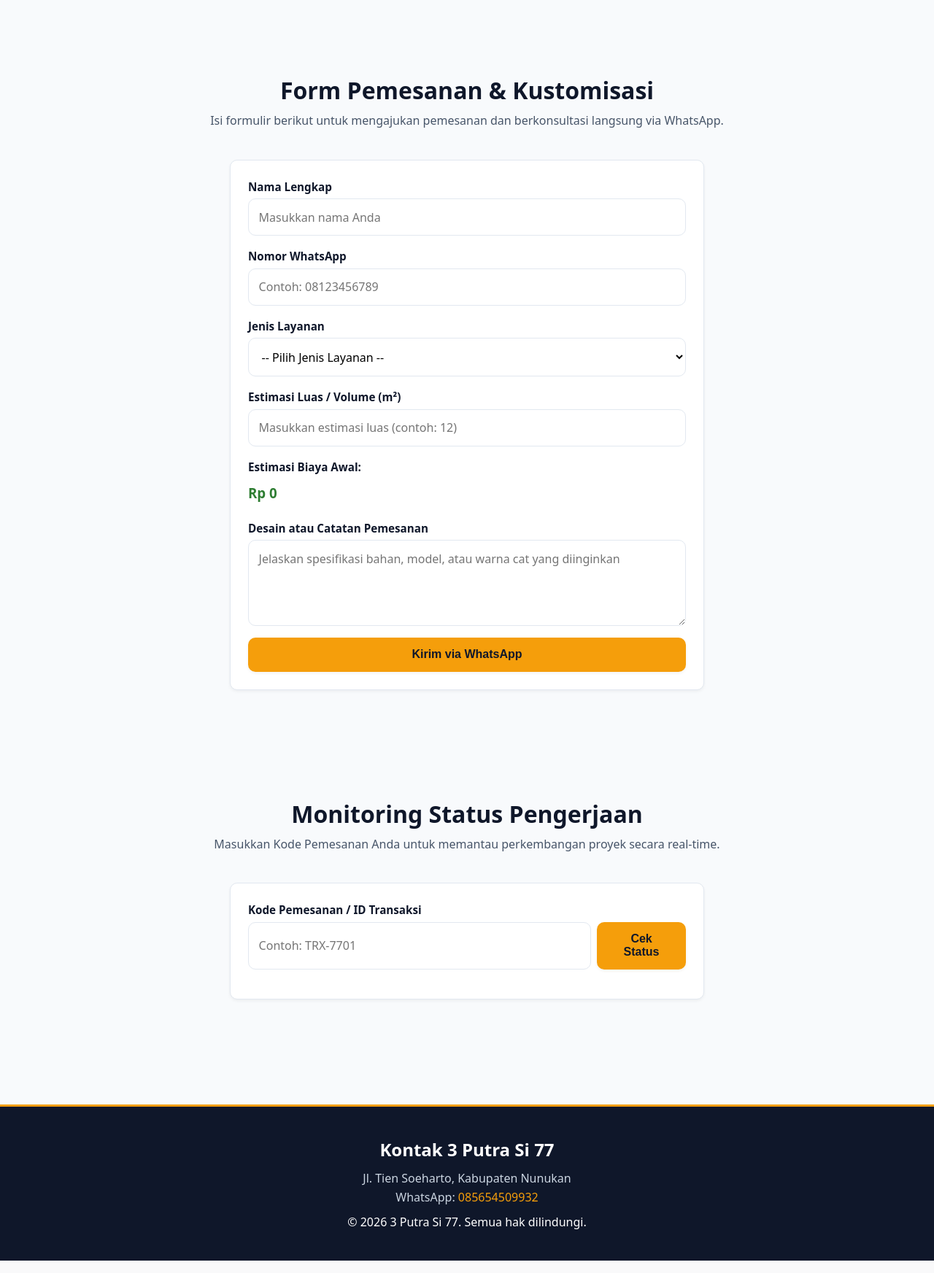
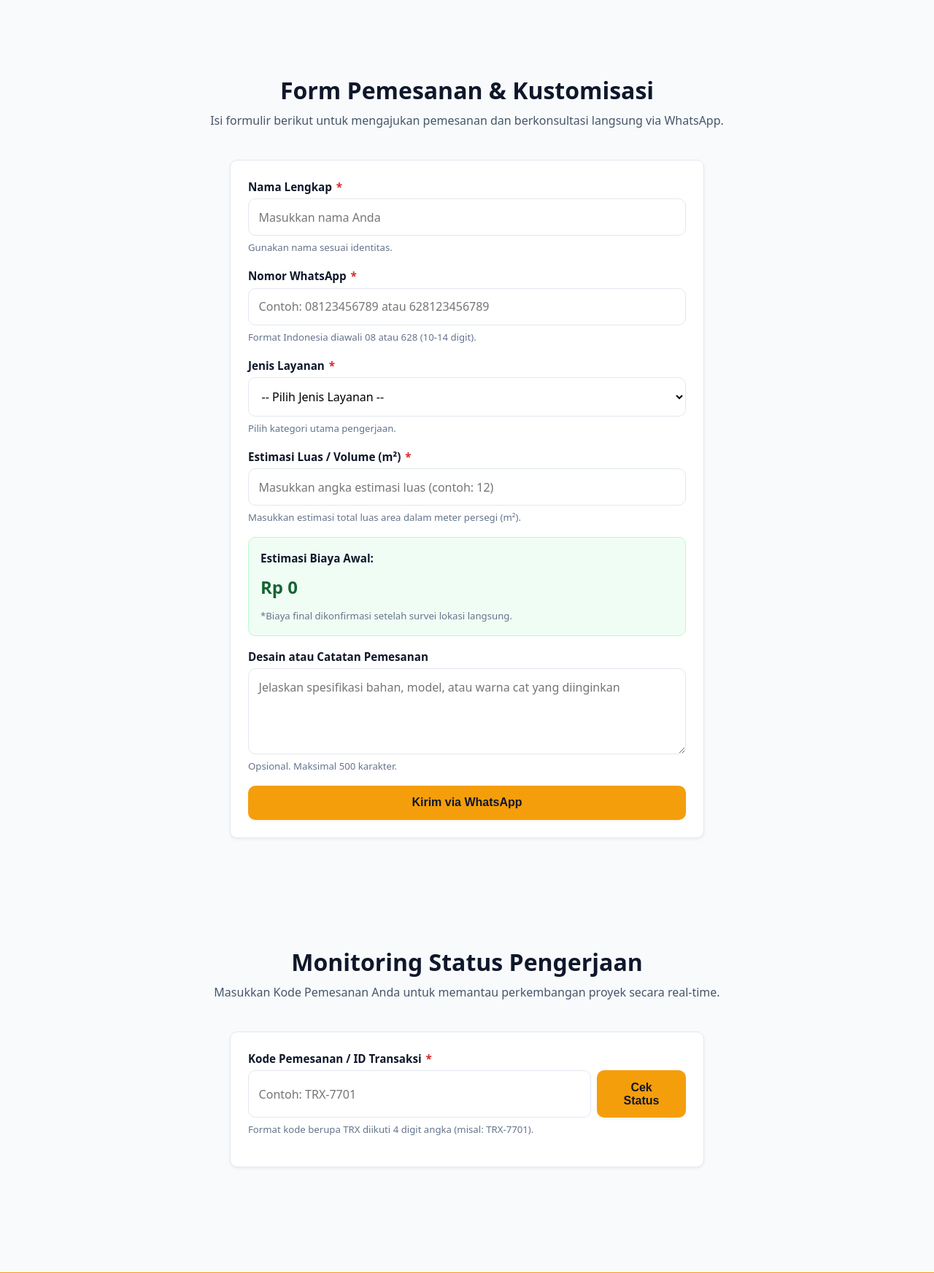
Before and after one commit to hekall2204/proyek_individu, a PHP site: page / in a window 1280 px wide. Shown: the part 1560-3305 px from the top of the page at 73% size. Run offline with PHP 8.4, Linux system fonts and the light colour scheme.

Commit message:
feat: implementasi form pemesanan dan validasi client-side

```diff
--- a/index.html
+++ b/index.html
@@ -109,36 +109,105 @@
         <p>Isi formulir berikut untuk mengajukan pemesanan dan berkonsultasi langsung via WhatsApp.</p>
       </div>
 
-      <form id="formPemesananWA" class="form-container">
+      <form id="formPemesananWA" class="form-container" novalidate aria-labelledby="formPemesananHeading">
+        <h3 id="formPemesananHeading" class="sr-only">Formulir Pemesanan Jasa</h3>
+
+        <!-- Live region untuk mengumumkan ringkasan status submit ke screen reader -->
+        <div id="formSummaryAlert" class="sr-only" aria-live="assertive" role="alert"></div>
+
         <div class="form-group">
-          <label for="nama">Nama Lengkap</label>
-          <input type="text" id="nama" class="form-control" placeholder="Masukkan nama Anda" required>
+          <label for="nama">Nama Lengkap <span class="required-asterisk" aria-hidden="true">*</span></label>
+          <input
+            type="text"
+            id="nama"
+            name="nama"
+            class="form-control"
+            placeholder="Masukkan nama Anda"
+            required
+            minlength="3"
+            aria-required="true"
+            aria-describedby="namaHelp namaError"
+          >
+          <span id="namaHelp" class="form-help">Gunakan nama sesuai identitas.</span>
+          <span id="namaError" class="error-message" aria-live="polite"></span>
         </div>
 
         <div class="form-group">
-          <label for="whatsapp">Nomor WhatsApp</label>
-          <input type="tel" id="whatsapp" class="form-control" placeholder="Contoh: 08123456789" required>
+          <label for="whatsapp">Nomor WhatsApp <span class="required-asterisk" aria-hidden="true">*</span></label>
+          <input
+            type="tel"
+            id="whatsapp"
+            name="whatsapp"
+            class="form-control"
+            placeholder="Contoh: 08123456789 atau 628123456789"
+            required
+            pattern="^(08|628|\+628)[0-9]{8,11}$"
+            aria-required="true"
+            aria-describedby="whatsappHelp whatsappError"
+          >
+          <span id="whatsappHelp" class="form-help">Format Indonesia diawali 08 atau 628 (10-14 digit).</span>
+          <span id="whatsappError" class="error-message" aria-live="polite"></span>
         </div>
 
         <div class="form-group">
-          <label for="jenis_layanan">Jenis Layanan</label>
-          <select id="jenis_layanan" class="form-control" required>
+          <label for="jenis_layanan">Jenis Layanan <span class="required-asterisk" aria-hidden="true">*</span></label>
+          <select
+            id="jenis_layanan"
+            name="jenis_layanan"
+            class="form-control"
+            required
+            aria-required="true"
+            aria-describedby="layananHelp layananError"
+          >
             <option value="" disabled selected>-- Pilih Jenis Layanan --</option>
             <option value="Pagar & Kanopi Besi">Pagar &amp; Kanopi Besi</option>
-            <option value="Teralis & Railing Tangga">Teralis &amp; Railing Besi</option>
+            <option value="Teralis & Railing Besi">Teralis &amp; Railing Besi</option>
             <option value="Furnitur & Servis Las">Furnitur &amp; Servis Las</option>
             <option value="Lainnya (Custom)">Lainnya (Custom)</option>
           </select>
+          <span id="layananHelp" class="form-help">Pilih kategori utama pengerjaan.</span>
+          <span id="layananError" class="error-message" aria-live="polite"></span>
         </div>
 
         <div class="form-group">
-          <label for="ukuran">Ukuran / Dimensi Barang</label>
-          <input type="text" id="ukuran" class="form-control" placeholder="Contoh: Railing 4m x 1m / Pagar 3m x 1.5m" required>
+          <label for="ukuran">Estimasi Luas / Volume (m²) <span class="required-asterisk" aria-hidden="true">*</span></label>
+          <input
+            type="number"
+            id="ukuran"
+            name="ukuran"
+            class="form-control"
+            placeholder="Masukkan angka estimasi luas (contoh: 12)"
+            required
+            min="1"
+            max="500"
+            step="0.1"
+            aria-required="true"
+            aria-describedby="ukuranHelp ukuranError"
+          >
+          <span id="ukuranHelp" class="form-help">Masukkan estimasi total luas area dalam meter persegi (m²).</span>
+          <span id="ukuranError" class="error-message" aria-live="polite"></span>
+        </div>
+
+        <!-- Dynamic Estimasi Display -->
+        <div class="form-group estimasi-box" aria-live="polite">
+          <label id="labelEstimasi">Estimasi Biaya Awal:</label>
+          <div id="estimasiDisplay" class="estimasi-value" aria-labelledby="labelEstimasi">Rp 0</div>
+          <small class="form-help">*Biaya final dikonfirmasi setelah survei lokasi langsung.</small>
         </div>
 
         <div class="form-group">
           <label for="catatan">Desain atau Catatan Pemesanan</label>
-          <textarea id="catatan" rows="4" class="form-control" placeholder="Jelaskan spesifikasi bahan, model, atau warna cat yang diinginkan"></textarea>
+          <textarea
+            id="catatan"
+            name="catatan"
+            rows="4"
+            class="form-control"
+            placeholder="Jelaskan spesifikasi bahan, model, atau warna cat yang diinginkan"
+            maxlength="500"
+            aria-describedby="catatanHelp catatanError"
+          ></textarea>
+          <span id="catatanHelp" class="form-help">Opsional. Maksimal 500 karakter.</span>
+          <span id="catatanError" class="error-message" aria-live="polite"></span>
         </div>
 
         <button type="submit" class="btn btn-primary btn-block">Kirim via WhatsApp</button>
@@ -153,18 +222,29 @@
       </div>
 
       <div class="form-container">
-        <form id="formCekStatus">
+        <form id="formCekStatus" novalidate>
           <div class="form-group">
-            <label for="kode_trx">Kode Pemesanan / ID Transaksi</label>
+            <label for="kode_trx">Kode Pemesanan / ID Transaksi <span class="required-asterisk" aria-hidden="true">*</span></label>
             <div class="search-box">
-              <input type="text" id="kode_trx" class="form-control" placeholder="Contoh: TRX-7701" required>
+              <input
+                type="text"
+                id="kode_trx"
+                class="form-control"
+                placeholder="Contoh: TRX-7701"
+                required
+                pattern="^TRX-[0-9]{4}$"
+                aria-required="true"
+                aria-describedby="kodeHelp kodeError"
+              >
               <button type="submit" class="btn btn-primary">Cek Status</button>
             </div>
+            <span id="kodeHelp" class="form-help">Format kode berupa TRX diikuti 4 digit angka (misal: TRX-7701).</span>
+            <span id="kodeError" class="error-message" aria-live="polite"></span>
           </div>
         </form>
 
         <!-- Dynamic Tracking Display -->
-        <div id="statusResult" class="status-result" style="display: none;">
+        <div id="statusResult" class="status-result" style="display: none;" aria-live="polite">
           <div class="status-info">
             <p><strong>Nama Pemesan:</strong> <span id="resNama">Pelanggan</span></p>
             <p><strong>Kode Transaksi:</strong> <span id="resKode">TRX-7701</span></p>
--- a/js/main.js
+++ b/js/main.js
@@ -4,7 +4,9 @@ import {
   buatPesanWhatsApp,
   simpanRiwayatCek,
   ambilRiwayatCek,
-  hitungEstimasiBiaya
+  hitungEstimasiBiaya,
+  validasiWhatsApp,
+  validasiKodeTrx
 } from './layanan.js';
 
 document.addEventListener('DOMContentLoaded', () => {
@@ -16,58 +18,197 @@ document.addEventListener('DOMContentLoaded', () => {
 
   setupDynamicUI();
 
+  // Helper untuk menampilkan error secara aksesibel
+  function showError(inputElement, errorElementId, message) {
+    const errorContainer = document.getElementById(errorElementId);
+    if (inputElement) {
+      inputElement.setAttribute('aria-invalid', 'true');
+      inputElement.classList.add('is-invalid');
+    }
+    if (errorContainer) {
+      errorContainer.textContent = message;
+      errorContainer.style.display = 'block';
+    }
+  }
+
+  // Helper untuk membersihkan error
+  function clearError(inputElement, errorElementId) {
+    const errorContainer = document.getElementById(errorElementId);
+    if (inputElement) {
+      inputElement.removeAttribute('aria-invalid');
+      inputElement.classList.remove('is-invalid');
+    }
+    if (errorContainer) {
+      errorContainer.textContent = '';
+      errorContainer.style.display = 'none';
+    }
+  }
+
+  // Real-time Update Estimasi
   function updateEstimasi() {
     const jenis = jenisLayananSelect.value;
     const volume = ukuranInput.value;
     const displayEstimasi = document.getElementById('estimasiDisplay');
 
-    if (jenis && volume && displayEstimasi) {
+    if (jenis && volume && !isNaN(volume) && parseFloat(volume) > 0) {
       const total = hitungEstimasiBiaya(jenis, volume);
-      displayEstimasi.textContent = `Rp ${total.toLocaleString('id-ID')}`;
+      if (displayEstimasi) displayEstimasi.textContent = `Rp ${total.toLocaleString('id-ID')}`;
     } else if (displayEstimasi) {
       displayEstimasi.textContent = 'Rp 0';
     }
   }
 
+  // Attach event listener real-time clearance & update
   if (jenisLayananSelect && ukuranInput) {
-    jenisLayananSelect.addEventListener('change', updateEstimasi);
-    ukuranInput.addEventListener('input', updateEstimasi);
+    jenisLayananSelect.addEventListener('change', () => {
+      clearError(jenisLayananSelect, 'layananError');
+      updateEstimasi();
+    });
+
+    ukuranInput.addEventListener('input', () => {
+      clearError(ukuranInput, 'ukuranError');
+      updateEstimasi();
+    });
   }
 
+  const namaInput = document.getElementById('nama');
+  if (namaInput) {
+    namaInput.addEventListener('input', () => clearError(namaInput, 'namaError'));
+  }
+
+  const waInput = document.getElementById('whatsapp');
+  if (waInput) {
+    waInput.addEventListener('input', () => clearError(waInput, 'whatsappError'));
+  }
+
+  if (inputKode) {
+    inputKode.addEventListener('input', () => clearError(inputKode, 'kodeError'));
+  }
+
+  // Validasi Form Pemesanan
   if (formPemesanan) {
     formPemesanan.addEventListener('submit', (event) => {
       event.preventDefault();
 
+      let isFormValid = true;
+      let firstInvalidInput = null;
+
+      // 1. Validasi Nama
+      const valNama = namaInput ? namaInput.value.trim() : '';
+      if (!valNama) {
+        showError(namaInput, 'namaError', 'Nama lengkap wajib diisi.');
+        isFormValid = false;
+        if (!firstInvalidInput) firstInvalidInput = namaInput;
+      } else if (valNama.length < 3) {
+        showError(namaInput, 'namaError', 'Nama lengkap minimal 3 karakter.');
+        isFormValid = false;
+        if (!firstInvalidInput) firstInvalidInput = namaInput;
+      } else {
+        clearError(namaInput, 'namaError');
+      }
+
+      // 2. Validasi WhatsApp
+      const valWA = waInput ? waInput.value.trim() : '';
+      if (!valWA) {
+        showError(waInput, 'whatsappError', 'Nomor WhatsApp wajib diisi.');
+        isFormValid = false;
+        if (!firstInvalidInput) firstInvalidInput = waInput;
+      } else if (!validasiWhatsApp(valWA)) {
+        showError(waInput, 'whatsappError', 'Format nomor WhatsApp tidak valid. Contoh: 08123456789 atau 628123456789');
+        isFormValid = false;
+        if (!firstInvalidInput) firstInvalidInput = waInput;
+      } else {
+        clearError(waInput, 'whatsappError');
+      }
+
+      // 3. Validasi Jenis Layanan
+      const valLayanan = jenisLayananSelect ? jenisLayananSelect.value : '';
+      if (!valLayanan) {
+        showError(jenisLayananSelect, 'layananError', 'Silakan pilih salah satu jenis layanan.');
+        isFormValid = false;
+        if (!firstInvalidInput) firstInvalidInput = jenisLayananSelect;
+      } else {
+        clearError(jenisLayananSelect, 'layananError');
+      }
+
+      // 4. Validasi Ukuran/Volume
+      const valUkuran = ukuranInput ? ukuranInput.value.trim() : '';
+      if (!valUkuran) {
+        showError(ukuranInput, 'ukuranError', 'Estimasi luas/volume wajib diisi.');
+        isFormValid = false;
+        if (!firstInvalidInput) firstInvalidInput = ukuranInput;
+      } else if (isNaN(valUkuran) || parseFloat(valUkuran) <= 0) {
+        showError(ukuranInput, 'ukuranError', 'Masukkan nilai luas berupa angka lebih besar dari 0.');
+        isFormValid = false;
+        if (!firstInvalidInput) firstInvalidInput = ukuranInput;
+      } else if (parseFloat(valUkuran) > 500) {
+        showError(ukuranInput, 'ukuranError', 'Estimasi luas maksimal 500 m² untuk pengajuan via web.');
+        isFormValid = false;
+        if (!firstInvalidInput) firstInvalidInput = ukuranInput;
+      } else {
+        clearError(ukuranInput, 'ukuranError');
+      }
+
+      // Aksesibilitas: Fokus ke input pertama yang bermasalah jika ada error
+      if (!isFormValid) {
+        if (firstInvalidInput) {
+          firstInvalidInput.focus();
+        }
+        const summaryAlert = document.getElementById('formSummaryAlert');
+        if (summaryAlert) {
+          summaryAlert.textContent = "Pengiriman formulir gagal.";
+        }
+        return;
+      }
+
+      // Jika Semua Valid
       try {
-        const jenis = jenisLayananSelect ? jenisLayananSelect.value : '';
-        const volume = ukuranInput ? ukuranInput.value : '';
-        const totalEstimasi = hitungEstimasiBiaya(jenis, volume);
-
+        const totalEstimasi = hitungEstimasiBiaya(valLayanan, valUkuran);
         const formData = {
-          nama: document.getElementById('nama').value,
-          whatsapp: document.getElementById('whatsapp').value,
-          jenisLayanan: jenis,
-          ukuran: `${volume} m² / unit`,
-          catatan: document.getElementById('catatan').value,
+          nama: valNama,
+          whatsapp: valWA,
+          jenisLayanan: valLayanan,
+          ukuran: valUkuran,
+          catatan: document.getElementById('catatan') ? document.getElementById('catatan').value : '',
           estimasi: totalEstimasi
         };
 
         const urlWA = buatPesanWhatsApp(formData);
+
+        const summaryAlert = document.getElementById('formSummaryAlert');
+        if (summaryAlert) {
+          summaryAlert.textContent = "Formulir berhasil diproses. Membuka tautan WhatsApp...";
+        }
+
         window.open(urlWA, '_blank');
       } catch (error) {
-        alert(error.message);
+        showError(namaInput, 'namaError', error.message);
       }
     });
   }
 
+  // Form Monitoring
   if (formMonitoring) {
     renderRiwayatBadges();
 
     formMonitoring.addEventListener('submit', (event) => {
       event.preventDefault();
-      if (inputKode) {
-        prosesPencarian(inputKode.value);
+      const valKode = inputKode ? inputKode.value.trim() : '';
+
+      if (!valKode) {
+        showError(inputKode, 'kodeError', 'Kode transaksi tidak boleh kosong.');
+        if (inputKode) inputKode.focus();
+        return;
       }
+
+      if (!validasiKodeTrx(valKode)) {
+        showError(inputKode, 'kodeError', 'Format kode salah. Gunakan format TRX-XXXX (contoh: TRX-7701).');
+        if (inputKode) inputKode.focus();
+        return;
+      }
+
+      clearError(inputKode, 'kodeError');
+      prosesPencarian(valKode);
     });
 
     const riwayatContainer = document.getElementById('riwayatContainer');
@@ -75,7 +216,10 @@ document.addEventListener('DOMContentLoaded', () => {
       riwayatContainer.addEventListener('click', (e) => {
         if (e.target.classList.contains('badge-history')) {
           const kode = e.target.textContent;
-          if (inputKode) inputKode.value = kode;
+          if (inputKode) {
+            inputKode.value = kode;
+            clearError(inputKode, 'kodeError');
+          }
           prosesPencarian(kode);
         }
       });
@@ -106,10 +250,14 @@ document.addEventListener('DOMContentLoaded', () => {
         }
       });
 
-      if (statusResultDiv) statusResultDiv.style.display = 'block';
+      if (statusResultDiv) {
+        statusResultDiv.style.display = 'block';
+        statusResultDiv.scrollIntoView({ behavior: 'smooth', block: 'nearest' });
+      }
     } catch (error) {
       if (statusResultDiv) statusResultDiv.style.display = 'none';
-      alert(error.message);
+      showError(inputKode, 'kodeError', error.message);
+      if (inputKode) inputKode.focus();
     }
   }
 
@@ -126,28 +274,11 @@ document.addEventListener('DOMContentLoaded', () => {
 
     riwayatContainer.innerHTML = `
       <small style="display:block; margin-bottom:5px; font-weight:bold;">Riwayat Pencarian Terakhir:</small>
-      ${riwayat.map(kode => `<span class="badge-history" style="cursor:pointer; margin-right:5px; padding:4px 8px; background:#e0e0e0; border-radius:4px; font-size:12px; display:inline-block; margin-bottom:4px;">${kode}</span>`).join('')}
+      ${riwayat.map(kode => `<button type="button" class="badge-history" style="cursor:pointer; margin-right:5px; padding:4px 8px; background:#e2e8f0; border:1px solid #cbd5e1; border-radius:4px; font-size:12px; display:inline-block; margin-bottom:4px;">${kode}</button>`).join('')}
     `;
   }
 
   function setupDynamicUI() {
-    if (ukuranInput) {
-      ukuranInput.placeholder = "Masukkan estimasi luas (contoh: 12)";
-      ukuranInput.type = "number";
-      ukuranInput.min = "1";
-
-      const labelUkuran = document.querySelector('label[for="ukuran"]');
-      if (labelUkuran) labelUkuran.textContent = "Estimasi Luas / Volume (m²)";
-
-      const estimasiDiv = document.createElement('div');
-      estimasiDiv.className = 'form-group';
-      estimasiDiv.innerHTML = `
-        <label>Estimasi Biaya Awal:</label>
-        <h3 id="estimasiDisplay" style="color: #2e7d32; margin: 5px 0;">Rp 0</h3>
-      `;
-      ukuranInput.parentElement.after(estimasiDiv);
-    }
-
     if (inputKode && formMonitoring) {
       const riwayatDiv = document.createElement('div');
       riwayatDiv.id = 'riwayatContainer';
--- a/styles.css
+++ b/styles.css
@@ -488,3 +488,71 @@ body {
     grid-template-columns: repeat(2, 1fr);
   }
 }
+
+/* ==========================================================================
+   5. ACCESSIBILITY & FORM VALIDATION STYLES
+   ========================================================================== */
+
+/* Kelas Tersembunyi khusus Screen Reader */
+.sr-only {
+  position: absolute;
+  width: 1px;
+  height: 1px;
+  padding: 0;
+  margin: -1px;
+  overflow: hidden;
+  clip: rect(0, 0, 0, 0);
+  white-space: nowrap;
+  border: 0;
+}
+
+/* Tanda Wajib Isi */
+.required-asterisk {
+  color: #dc2626;
+  font-weight: bold;
+  margin-left: 2px;
+}
+
+/* Teks Petunjuk Pembantu (Help Text) */
+.form-help {
+  font-size: 0.825rem;
+  color: #64748b;
+  margin-top: 2px;
+  display: block;
+}
+
+/* Kontainer & Pesan Error */
+.error-message {
+  font-size: 0.85rem;
+  color: #dc2626;
+  font-weight: 600;
+  margin-top: 4px;
+  display: none;
+}
+
+/* State Visual Input Invalid */
+.form-control.is-invalid {
+  border-color: #dc2626 !important;
+  background-color: #fef2f2;
+  box-shadow: 0 0 0 3px rgba(220, 38, 38, 0.2) !important;
+}
+
+.form-control.is-invalid:focus {
+  outline: 2px solid #dc2626;
+}
+
+/* Box Estimasi Biaya */
+.estimasi-box {
+  background-color: #f0fdf4;
+  border: 1px solid #bbf7d0;
+  padding: 1rem;
+  border-radius: var(--border-radius);
+  margin-top: 0.5rem;
+}
+
+.estimasi-value {
+  font-size: 1.5rem;
+  font-weight: bold;
+  color: #166534;
+  margin: 4px 0;
+}
```
Also changed, not shown: js/layanan.js (+51 -11 lines).
